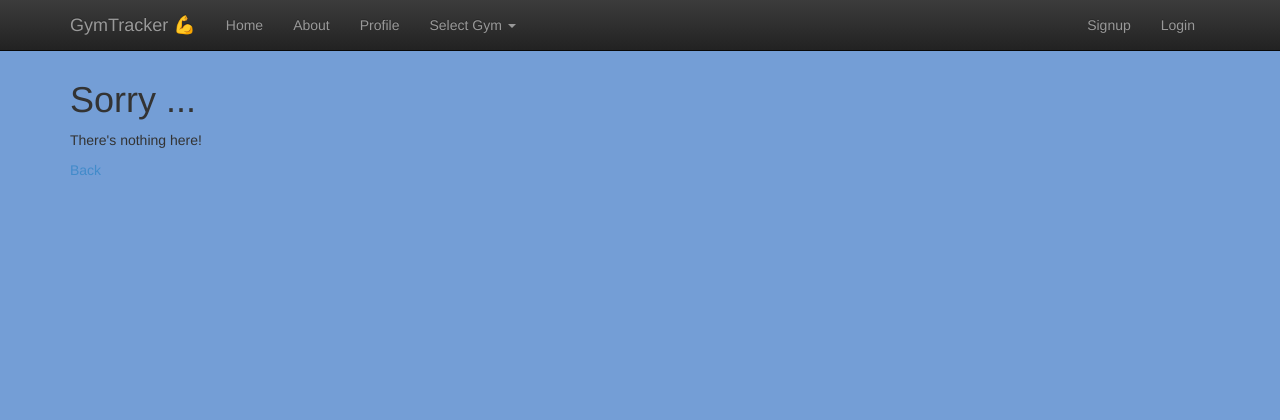
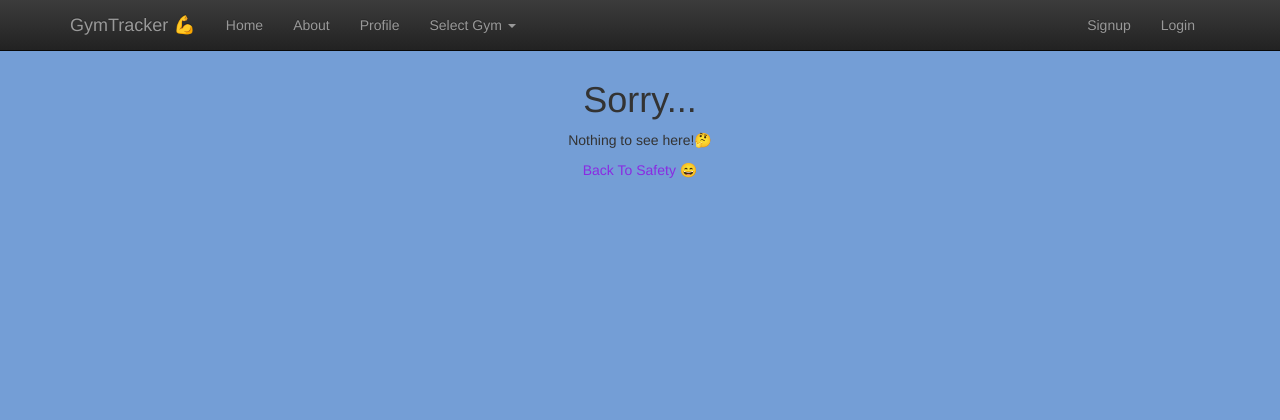
Before and after one commit to TharunRaj7/316-Gym-Tracker, a Flask app: template templates/errors/404.html in a window 1280 px wide. Shown: the top 420 px of the page. Run offline with Flask 2, Linux system fonts and the light colour scheme; the template is opened without the code that fills it, so the values that code supplies are empty; some libraries are stand-ins or nearby versions.

Commit message:
added 404 improvements

```diff
--- a/templates/errors/404.html
+++ b/templates/errors/404.html
@@ -1,6 +1,8 @@
 {% extends 'layouts/main.html' %}
 {% block content %}
-  <h1>Sorry ...</h1>
-  <p>There's nothing here!</p>
-  <p><a href="{{url_for('home')}}">Back</a></p>
+<center>
+  <h1>Sorry...</h1>
+  <p>Nothing to see here!🤔</p>
+  <p><a style="color:blueviolet" href="{{url_for('home')}}">Back To Safety 😄</a></p>
+</center>
 {% endblock %}
```
